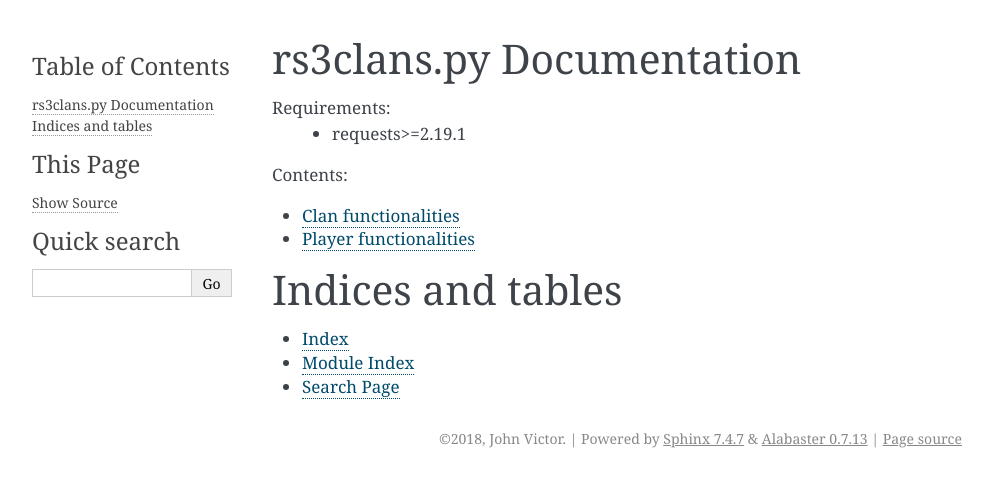
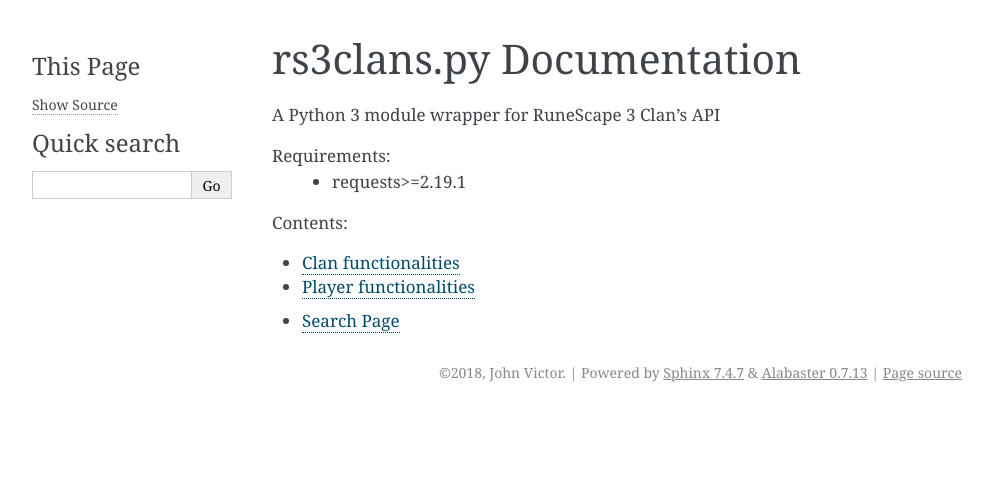
Before and after one commit to johnvictorfs/rs3clans.py, a Sphinx documentation site: the page built from docs/source/index.rst, in a window 1280 px wide. Shown: the top 487 px of the page, without its empty margins (148-1141 px from the left). Built offline with Sphinx 7.4.7, drawn with Linux system fonts in a browser that asks for light colours.

Commit message:
Tried to fix players.rst and clans.rst again.

```diff
--- a/docs/source/index.rst
+++ b/docs/source/index.rst
@@ -5,6 +5,10 @@
 
 rs3clans.py Documentation
 =======================================
+
+A Python 3 module wrapper for RuneScape 3 Clan's API
+
+.. _Github: https://github.com/johnvictorfs/rs3clans.py
 
 Requirements:
     * requests>=2.19.1
@@ -16,9 +20,4 @@ Requirements:
    clans
    players
 
-Indices and tables
-==================
-
-* :ref:`genindex`
-* :ref:`modindex`
 * :ref:`search`
--- a/requirements.txt
+++ b/requirements.txt
@@ -1,2 +1,3 @@
+requests==2.19.1
+recommonmark==0.4.0
 setuptools==39.0.1
-requests==2.19.1
```
Also changed, not shown: 5 other files.
